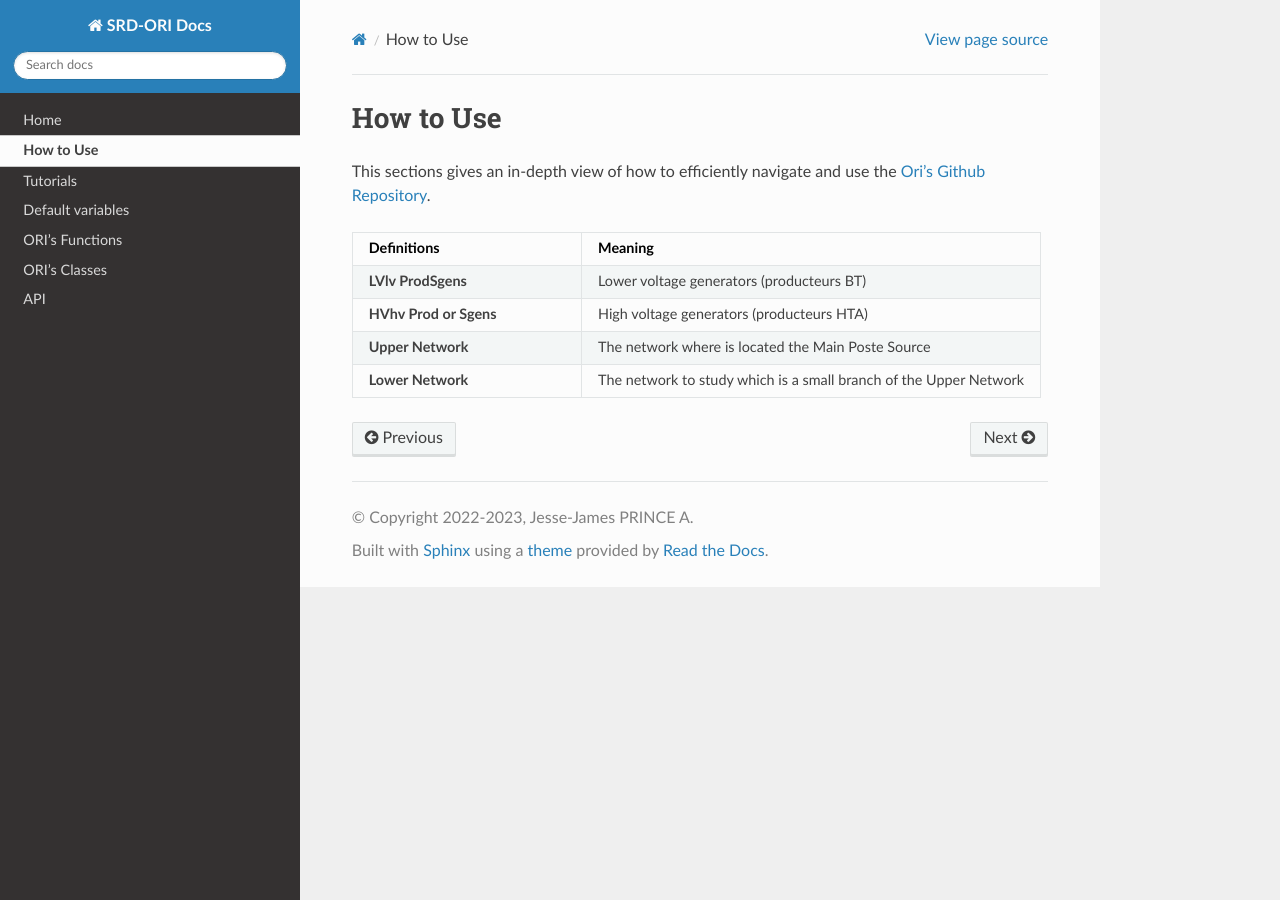
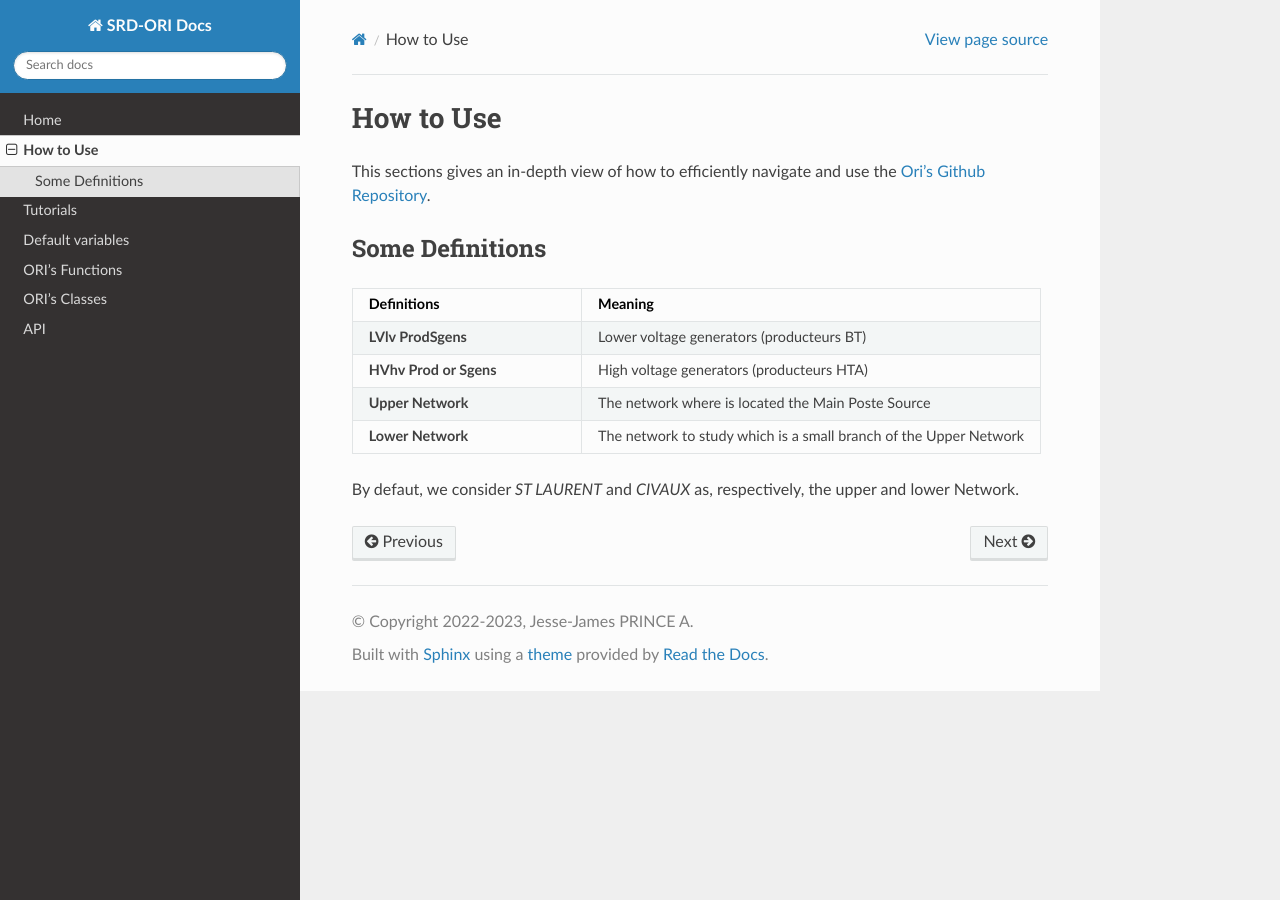
Before and after one commit to pajjaecat/ORI-SRD, a Sphinx documentation site: the page built from docs/howToUse.rst, in a window 1280 px wide. Built offline with Sphinx 7.4.7 and the Read the Docs theme 2.0.0, drawn with Linux system fonts in a browser that asks for light colours.

Commit message:
Update howToUse.rst

```diff
--- a/docs/howToUse.rst
+++ b/docs/howToUse.rst
@@ -4,6 +4,10 @@ How to Use
 
 This sections gives an in-depth view of how to efficiently navigate and use the `Ori's Github Repository <https://github.com/pajjaecat/ORI-SRD>`_.
 
+
+
+Some Definitions
+------------------
 
 .. list-table::
    :widths: 25 50
@@ -19,3 +23,5 @@ This sections gives an in-depth view of how to efficiently navigate and use the
      - The network where is located the Main Poste Source
    * - **Lower Network**
      - The network to study which is a small branch of the Upper Network
+
+By defaut, we consider *ST LAURENT* and *CIVAUX* as, respectively, the upper and lower Network.
```
